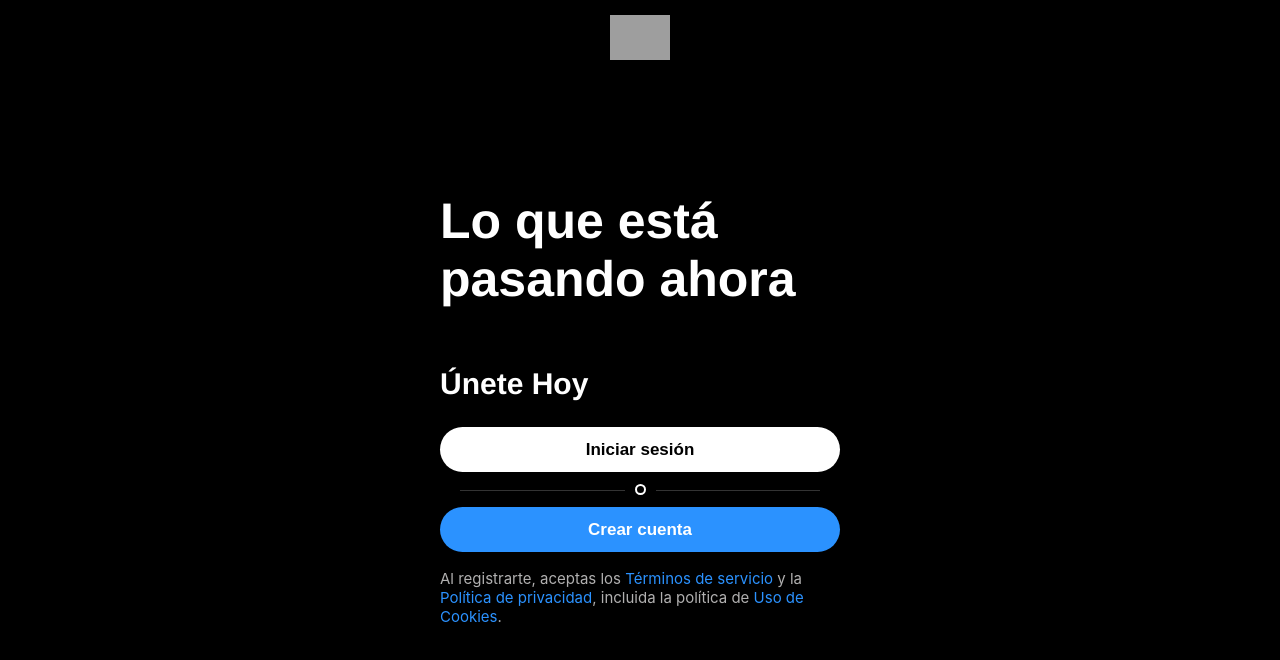
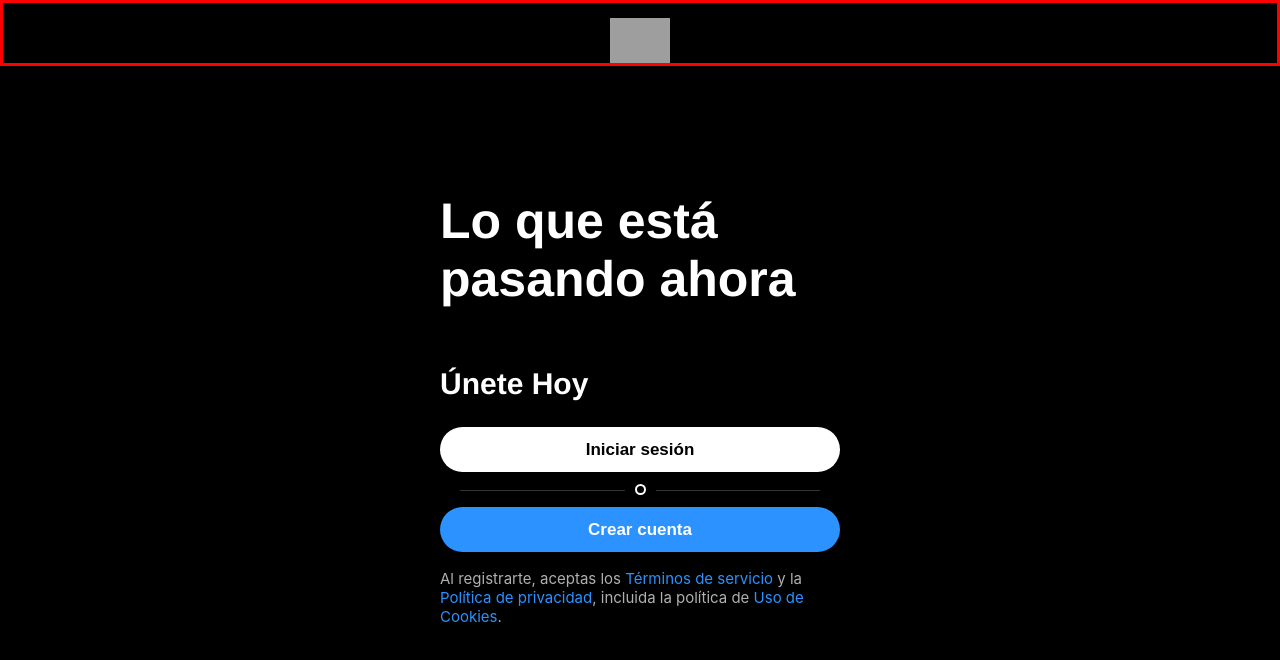
Before and after one commit to juannpg/twitter-clone, a React (Create React App) app in the folder frontend/: page / in a window 1280 px wide. Shown: the top 660 px of the page. Built offline with nearby package versions, Linux system fonts and the light colour scheme; grey boxes are pictures that could not be loaded.

Commit message:
when the recent tweets are more than 2, moves the logo to the right

```diff
--- a/frontend/src/dashboard/Dashboard.tsx
+++ b/frontend/src/dashboard/Dashboard.tsx
@@ -23,6 +23,14 @@
 
     const log = await response.json();
     console.log(log);
+
+    if (log.tweets.length > 2) {
+      const headerElement = document.querySelector('.header') as HTMLElement;
+      headerElement.style.right = 'unset';
+      headerElement.style.left = '0';
+      headerElement.style.top = '0';
+      headerElement.style.bottom = '0';
+    }
 
     setTweets(log.tweets);
   }
--- a/frontend/src/globals.css
+++ b/frontend/src/globals.css
@@ -16,9 +16,14 @@
 .header {
   display: flex;
   justify-content: center;
-  width: 100%;
+  align-items: center;
   position: absolute;
   top: 0;
+  left: 0;
+  right: 0;
+
+  border-style: solid;
+  border-color: red;
 }
 
 .body {
```
Also changed, not shown: 1 other file (tests, documents, lock files or other folders).
